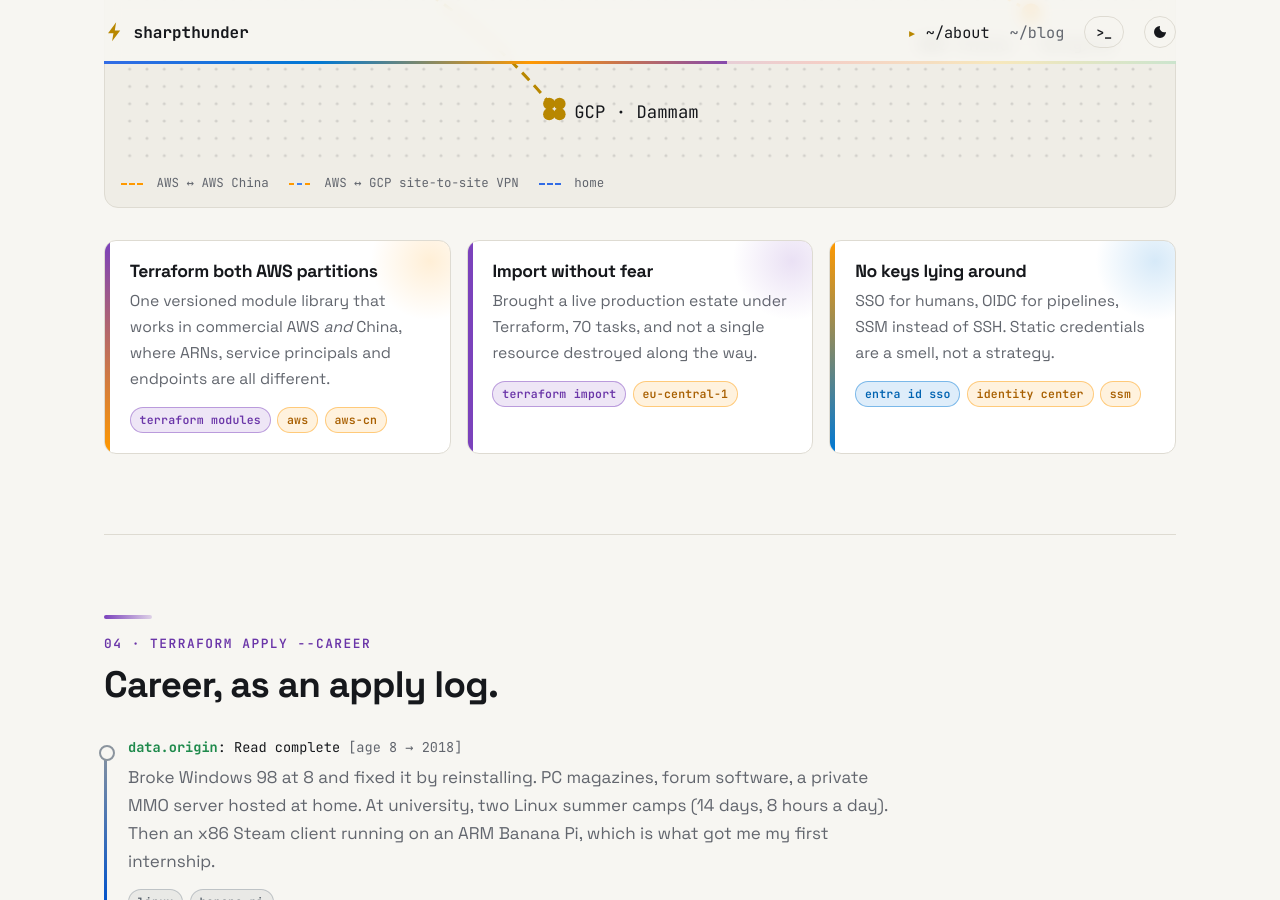
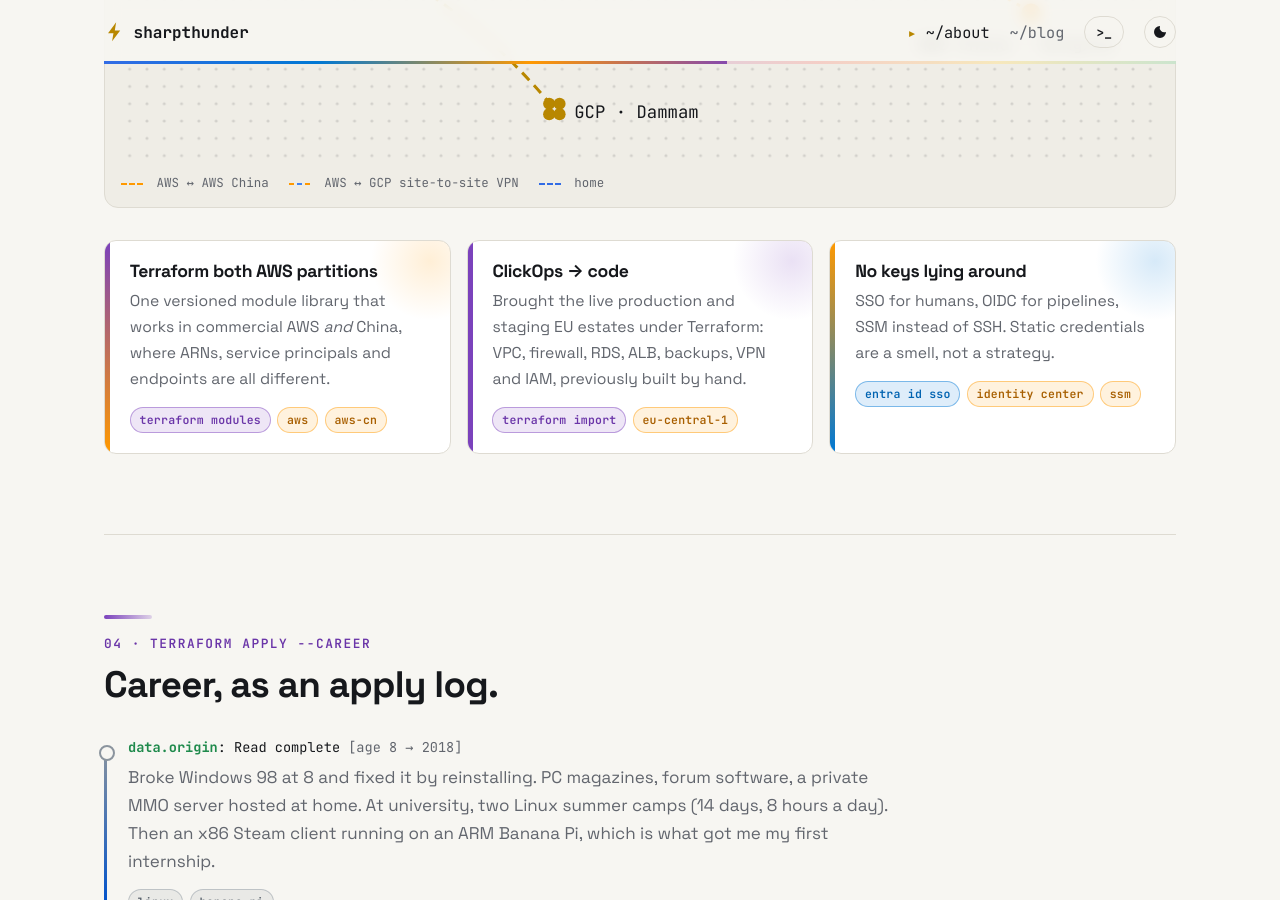
Before and after one commit to SharpThunder/sharpthunder.github.io, a Jekyll site: the page built from index.html, in a window 1280 px wide and 900 px high, scrolled down 4344 px. Built offline with Jekyll 4.4.1, drawn with Linux system fonts in a browser that asks for light colours; some of the changed text lies outside the part shown.

Commit message:
fix: remove inaccurate zero-destroy claims
Co-Authored-By: Claude Opus 5.5 <noreply@anthropic.com>

```diff
--- a/assets/js/site.js
+++ b/assets/js/site.js
@@ -226,7 +226,7 @@
         'gozen-holding     Completed    2y5m';
     },
     'terraform plan': function () {
-      return '<span class="c-add">+</span> kubernetes platform work\n<span class="c-add">+</span> zero-downtime pipelines\n<span class="c-add">+</span> terraform that imports without destroying\n<span class="c-add">+</span> calm on-call\n\n<b>Plan:</b> 4 to add, 0 to change, 0 to destroy.';
+      return '<span class="c-add">+</span> kubernetes platform work\n<span class="c-add">+</span> zero-downtime pipelines\n<span class="c-add">+</span> terraform module libraries\n<span class="c-add">+</span> calm on-call\n\n<b>Plan:</b> 4 to add, 0 to change, 0 to destroy.';
     },
     'cat certs.txt': function () { return '<span class="v-k8s">CKA</span>: Certified Kubernetes Administrator (93/100)\n<span class="v-aws">AWS</span> Certified Solutions Architect – Associate\n<span class="v-tf">HashiCorp</span> Terraform Associate'; },
     'ls blog/': function () { return 'drafts in progress. <a href="' + S.blog + '">open ~/blog</a>'; },
--- a/index.html
+++ b/index.html
@@ -231,8 +231,8 @@ Terraform will perform the following actions:
       <p class="chips"><span class="chip t-tf">terraform modules</span><span class="chip t-aws">aws</span><span class="chip t-aws">aws-cn</span></p>
     </article>
     <article class="cloud t-tf">
-      <h3>Import without fear</h3>
-      <p>Brought a live production estate under Terraform, 70 tasks, and not a single resource destroyed along the way.</p>
+      <h3>ClickOps → code</h3>
+      <p>Brought the live production and staging EU estates under Terraform: VPC, firewall, RDS, ALB, backups, VPN and IAM, previously built by hand.</p>
       <p class="chips"><span class="chip t-tf">terraform import</span><span class="chip t-aws">eu-central-1</span></p>
     </article>
     <article class="cloud t-aws" style="--c2: var(--azure)">
@@ -284,7 +284,7 @@ Terraform will perform the following actions:
     <h2>A few numbers I'm proud of.</h2>
   </header>
   <div class="stats">
-    <div class="t-tf"><b>0</b><span>resources destroyed while importing a live AWS estate into Terraform</span></div>
+    <div class="t-tf"><b><span data-count="25">25</span>+</b><span>Terraform modules, working in both AWS partitions</span></div>
     <div class="t-azure"><b>&lt;1s</b><span>deploy downtime, down from manual release windows</span></div>
     <div class="t-k8s"><b><span data-count="300">300</span></b><span>cores for a battery-optimization solver on Kubernetes</span></div>
     <div class="t-aws" style="--c2: var(--azure)"><b class="grad"><span data-count="10">10</span> TB</b><span>Postgres moved from AWS to Azure with minimal downtime</span></div>
```
Also changed, not shown: _drafts/importing-a-live-aws-estate-into-terraform.md (+3 -3 lines).
